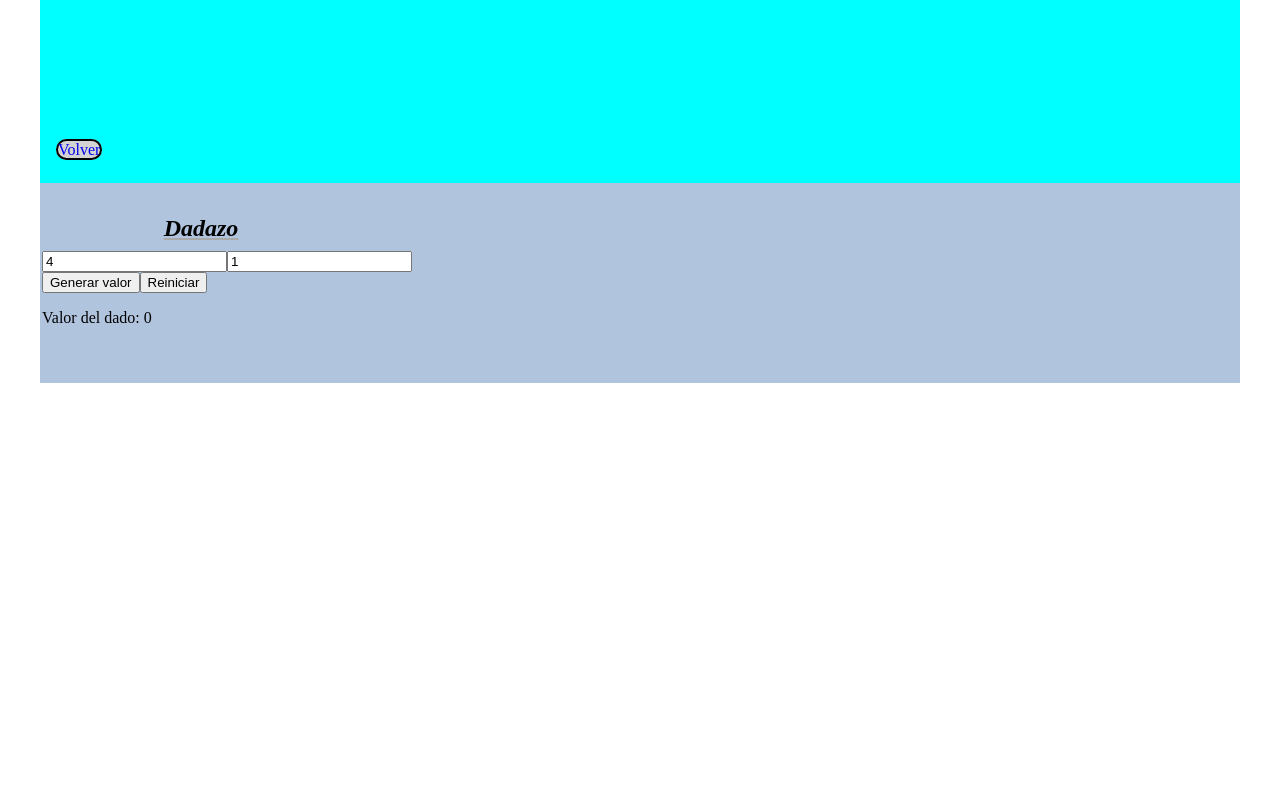
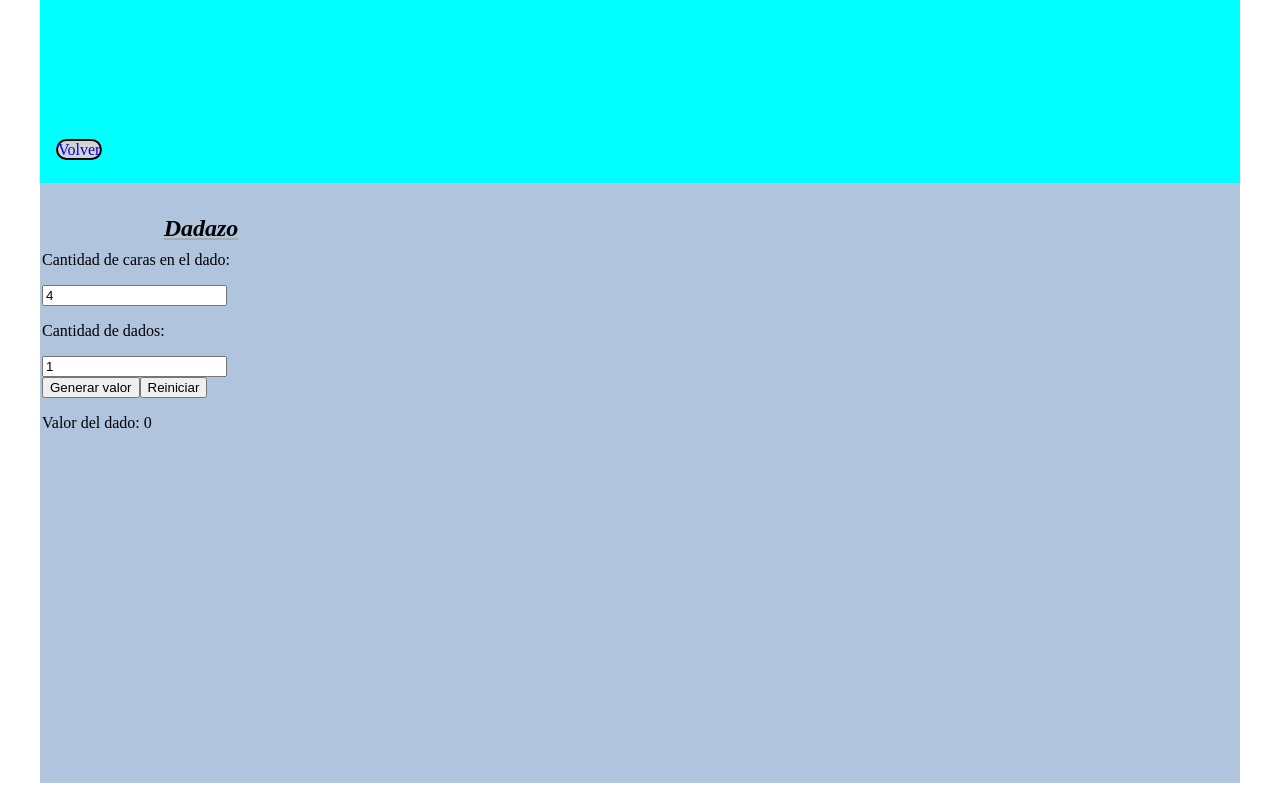
Before and after one commit to Robertsnights/my-app, a React (Vite) app: page / in a window 1280 px wide. Shown: the part 1825-2625 px from the top of the page. Before the commit the page ends 2225 px from the top, so only its background shows below. Built offline with nearby package versions, Linux system fonts and the light colour scheme.

Commit message:
Aclaraciones

```diff
--- a/src/creadores/Generador.jsx
+++ b/src/creadores/Generador.jsx
@@ -24,23 +24,24 @@ export function Dado(){
 	}
 
 	return(
+		<>
 		<div>
-			<form onSubmit={(e) => {e.preventDefault(); setValor();}}>
+			<form onSubmit={(e) => { e.preventDefault(); setValor(); } }>
+				<p>Cantidad de caras en el dado:</p>
 				<input type="number" placeholder="valor del dado"
-				value={lanzado}
-				onChange={(e) => setLanzado(e.target.value)}
-				min="3"
-				/>
+					value={lanzado}
+					onChange={(e) => setLanzado(e.target.value)}
+					min="3" />
+				<br />
+				<p>Cantidad de dados:</p>
 				<input type="number" placeholder="veces a lanzar"
-				value={repetir}
-				onChange={(e) => setRepetir(e.target.value)}
-				/>
-
+					value={repetir}
+					onChange={(e) => setRepetir(e.target.value)} />
 			</form>
 			<button onClick={generarValor}>Generar valor</button>
 			<button onClick={resetaryGenerar}>Reiniciar</button>
 			<p>Valor del dado: {valor}</p>
-
 		</div>
+		</>
 	)
 }
--- a/src/index.css
+++ b/src/index.css
@@ -21,5 +21,5 @@ section{
 }
 #Cuerpo4{
   background-color: lightsteelblue;
-  height: 200px;
+  height: 600px;
 }
```
